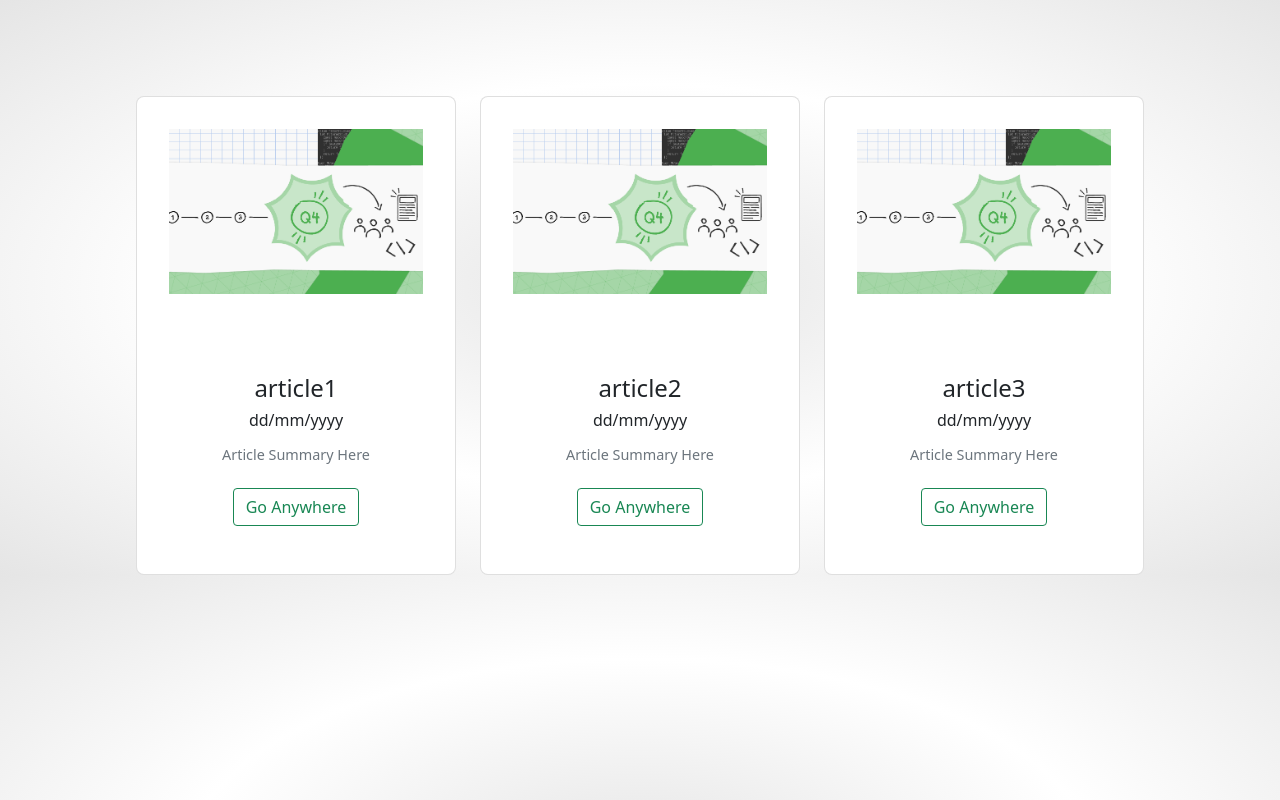
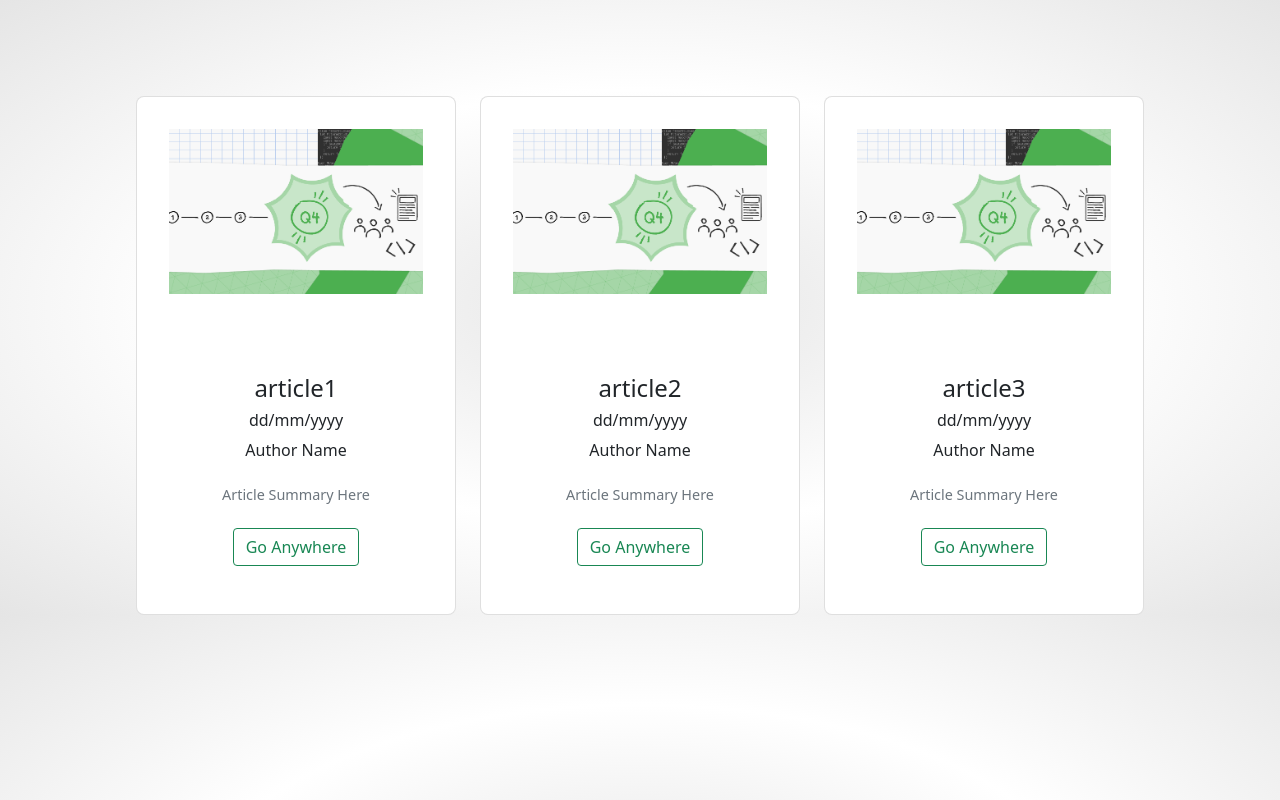
Before and after one commit to shlokdesai41103/UTFOWebsiteArticlePreviewTest, a React (Create React App) app in the folder react-card/: page / in a window 1280 px wide. Built offline with nearby package versions, Linux system fonts and the light colour scheme.

Commit message:
added author name to card

```diff
--- a/react-card/src/Cads/CardUI.jsx
+++ b/react-card/src/Cads/CardUI.jsx
@@ -11,6 +11,7 @@ return(
         <div className="card-body text-dark">
             <h4 className="cardtitle">{props.title}</h4>
             <h6 className="carddate">{props.date}</h6>
+            <p className='carAuthor'>{props.author}</p>
             <p className="card-text text-secondary">{props.blurb}</p>
             <a href="#" className="btn btn-outline-success">Go Anywhere</a>
         </div>
--- a/react-card/src/Cads/Cards.jsx
+++ b/react-card/src/Cads/Cards.jsx
@@ -10,13 +10,13 @@ class Cards extends Component{
             <div className="container-fluid d-flex justify-content-center">
                 <div className="row">
                     <div className="col-md-4">
-                        <Card imgsrc={img1} title="article1" date="dd/mm/yyyy" blurb="Article Summary Here"/>
+                        <Card imgsrc={img1} title="article1" date="dd/mm/yyyy" author="Author Name" blurb="Article Summary Here"/>
                     </div>
                     <div className="col-md-4">
-                        <Card imgsrc={img1} title="article2" date="dd/mm/yyyy" blurb="Article Summary Here"/>
+                        <Card imgsrc={img1} title="article2" date="dd/mm/yyyy" author="Author Name" blurb="Article Summary Here"/>
                     </div>
                     <div className="col-md-4">
-                        <Card imgsrc={img1} title="article3" date="dd/mm/yyyy" blurb="Article Summary Here"/>
+                        <Card imgsrc={img1} title="article3" date="dd/mm/yyyy" author="Author Name" blurb="Article Summary Here"/>
                     </div>
                 </div>
             </div>
```
